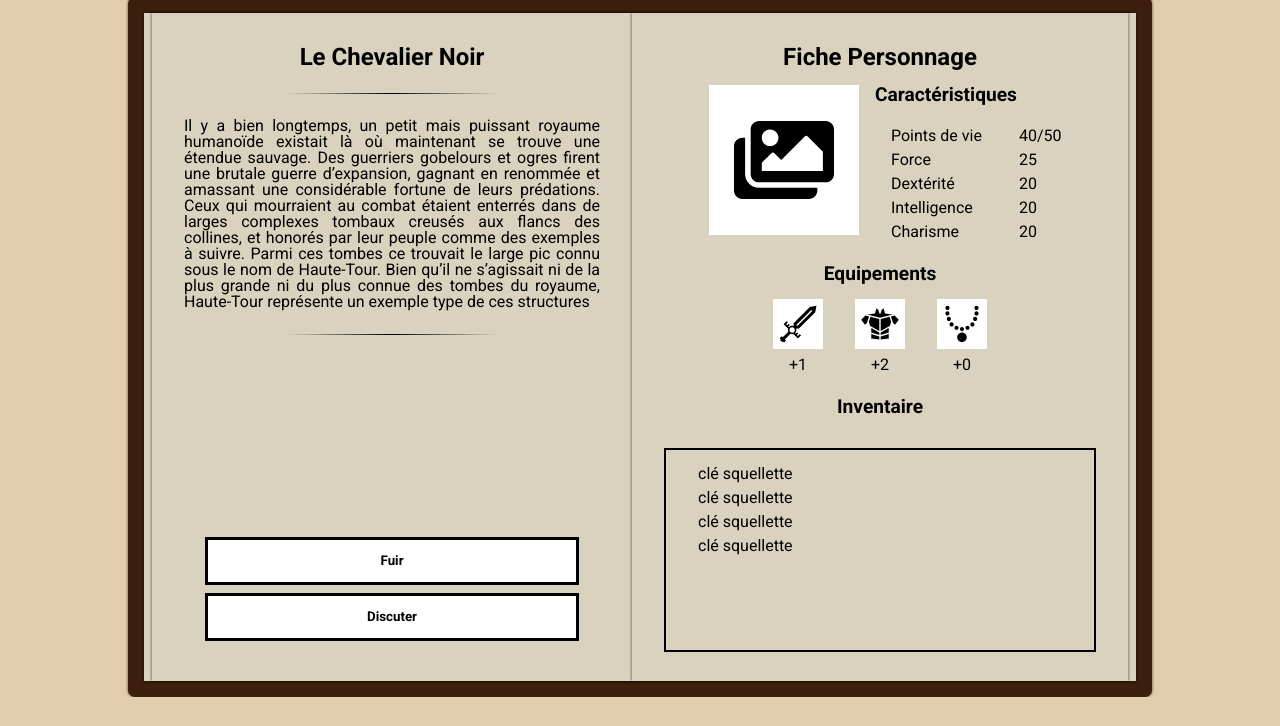
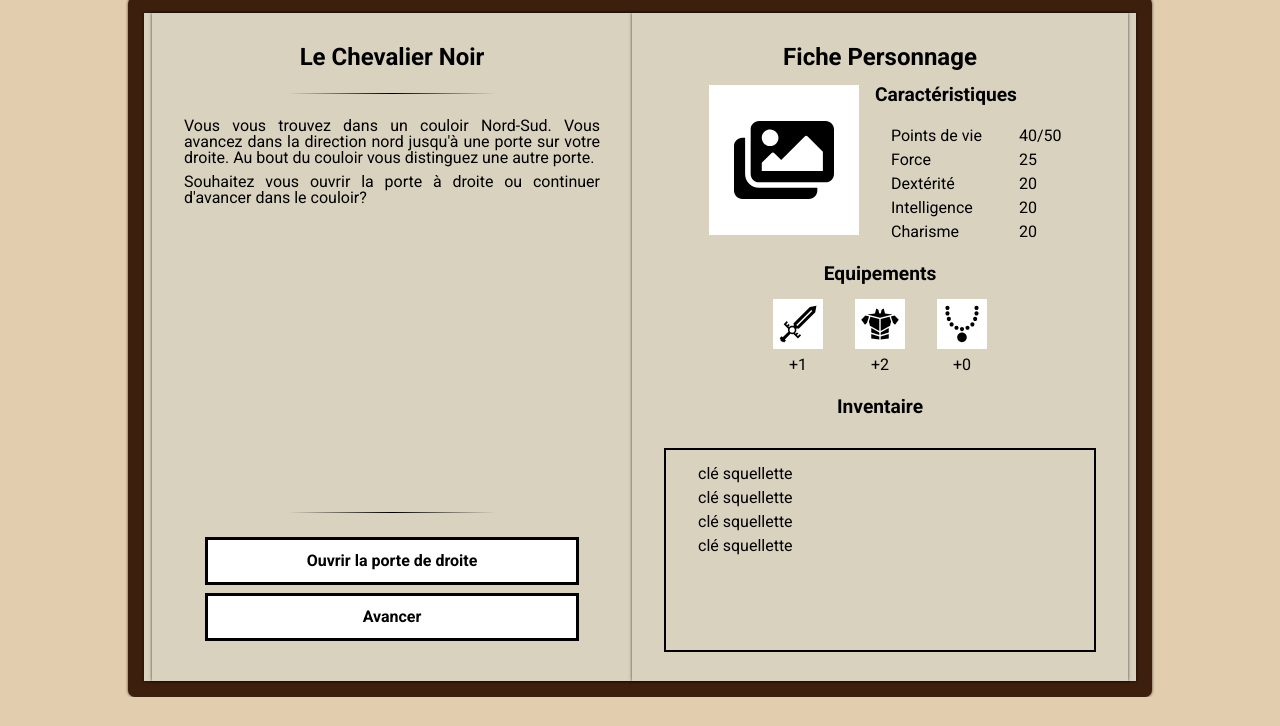
Before and after one commit to DamienCourcoux/A-Tale-of-You, a React app: page /jouer in a window 1280 px wide. Shown: the part 67-793 px from the top of the page. Built offline with nearby package versions, Linux system fonts and the light colour scheme.

Commit message:
préparation de la dynamisation du contenue

```diff
--- a/src/actions/game.js
+++ b/src/actions/game.js
@@ -1,5 +1,7 @@
 export const LOAD_STORY = 'LOAD_STORY';
 export const SAVE_STORY = 'SAVE_STORY';
+export const REQUEST_PARAGRAPH = 'REQUEST_PARAGRAPH';
+export const SAVE_PARAGRAPH = 'SAVE_PARAGRAPH';
 
 export const loadStory = () => ({
   type: LOAD_STORY,
@@ -10,3 +12,13 @@ export const saveStory = (payload) => ({
   story: payload[0],
   characters: payload[1],
 });
+
+export const requestParagraph = (choice) => ({
+  type: REQUEST_PARAGRAPH,
+  choice,
+});
+
+export const saveParagraph = (payload) => ({
+  type: SAVE_PARAGRAPH,
+  payload,
+});
--- a/src/components/Ingame/index.js
+++ b/src/components/Ingame/index.js
@@ -1,17 +1,42 @@
-import { useSelector } from 'react-redux';
+import { useSelector, useDispatch } from 'react-redux';
+
+import {
+  requestParagraph,
+} from 'src/actions/game';
+
+import parse from 'html-react-parser';
+
 import './ingame.scss';
 import { GiBroadsword, GiShoulderArmor, GiPearlNecklace } from 'react-icons/gi';
 import { FaImages } from 'react-icons/fa';
 
 const Ingame = () => {
-  const handleSelectChoice = () => {
-    console.log('SELECT_Choice');
-  };
-
-  const { characterMaxHp, characterCurrentHp } = useSelector((state) => ({
+  const {
+    paragraphDescription,
+    paragraphOption1Id,
+    paragraphOption1Text,
+    paragraphOption2Id,
+    paragraphOption2Text,
+    paragraphRollsId,
+    paragraphRollsText,
+    characterMaxHp,
+    characterCurrentHp,
+  } = useSelector((state) => ({
+    paragraphDescription: state.game.paragraphDescription,
+    paragraphOption1Id: state.game.paragraphOption1Id,
+    paragraphOption1Text: state.game.paragraphOption1Text,
+    paragraphOption2Id: state.game.paragraphOption2Id,
+    paragraphOption2Text: state.game.paragraphOption2Text,
+    paragraphRollsId: state.game.paragraphRollsId,
     characterMaxHp: state.game.characterMaxHp,
     characterCurrentHp: state.game.characterCurrentHp,
   }));
+
+  const dispatch = useDispatch();
+
+  const handleSelectChoice = (choice) => {
+    dispatch(requestParagraph(choice));
+  };
 
   return (
     <section className="ingame">
@@ -21,35 +46,43 @@ const Ingame = () => {
             <div className="ingame__page--history">
               <h1>Le Chevalier Noir</h1>
               <div className="hr" />
-              <p>
-                Il y a bien longtemps, un petit mais puissant royaume humanoïde existait
-                là où maintenant se trouve une étendue sauvage. Des guerriers gobelours
-                et ogres firent une brutale guerre d’expansion, gagnant en renommée et
-                amassant une considérable fortune de leurs prédations. Ceux qui
-                mourraient au combat étaient enterrés dans de larges complexes
-                tombaux creusés aux flancs des collines, et honorés par leur peuple
-                comme des exemples à suivre. Parmi ces tombes ce trouvait le large
-                pic connu sous le nom de Haute-Tour. Bien qu’il ne s’agissait ni
-                de la plus grande ni du plus connue des tombes du royaume,
-                Haute-Tour représente un exemple type de ces structures
-              </p>
-              <div className="hr" />
+              {parse(paragraphDescription)}
             </div>
             <div className="ingame_page--options">
+              <div className="hr" />
+              {
+                paragraphOption1Id && (
                   <button
                     className="ingame__page__button"
                     type="button"
-                onClick={() => handleSelectChoice()}
+                    onClick={() => handleSelectChoice(paragraphOption1Id)}
                   >
-                Fuir
+                    {paragraphOption1Text}
                   </button>
+                )
+              }
+              {
+                paragraphOption2Id && (
                   <button
                     className="ingame__page__button"
                     type="button"
-                onClick={() => handleSelectChoice()}
+                    onClick={() => handleSelectChoice(paragraphOption2Id)}
                   >
-                Discuter
+                    {paragraphOption2Text}
                   </button>
+                )
+              }
+              {
+                paragraphRollsId && (
+                  <button
+                    className="ingame__page__button"
+                    type="button"
+                    onClick={() => handleSelectChoice(paragraphRollsId)}
+                  >
+                    {paragraphRollsText}
+                  </button>
+                )
+              }
             </div>
           </div>
           <div className="ingame__page ingame__page__right shadow">
--- a/src/components/Ingame/ingame.scss
+++ b/src/components/Ingame/ingame.scss
@@ -194,6 +194,7 @@
     height: 3rem;
     margin: .5rem auto;
     font-weight: bold;
+    font-size: 1rem;
 
     &:hover {
       transform: scale(0.9);
--- a/src/middlewares/game.js
+++ b/src/middlewares/game.js
@@ -1,6 +1,10 @@
+// import axios from 'axios';
+
 import {
   LOAD_STORY,
   saveStory,
+  REQUEST_PARAGRAPH,
+  /* saveParagraph, */
 } from 'src/actions/game';
 
 // temporaire, à la place importer axios
@@ -27,6 +31,22 @@ const game = (store) => (next) => (action) => {
       serverRequest();
       break;
     }
+    case REQUEST_PARAGRAPH: {
+      const id = action.choice;
+
+      console.log('Request paragraph: ', id);
+
+      // axios.get(`http://3.80.80.108:3000/paragraph/${id}`)
+      //   .then((response) => {
+      //     // aller dans le reducer pour l'action success
+      //     store.dispatch(saveParagraph(response.data));
+      //   })
+      //   .catch((error) => {
+      //     console.log(error);
+      //   });
+      next(action);
+      break;
+    }
     default:
       next(action);
   }
--- a/src/reducers/game.js
+++ b/src/reducers/game.js
@@ -1,5 +1,6 @@
 import {
   SAVE_STORY,
+  SAVE_PARAGRAPH,
 } from 'src/actions/game';
 
 export const initialState = {
@@ -9,21 +10,21 @@ export const initialState = {
   classList: [],
   // Data for /jouer - left page
   // paragraphe 1
-  paragraphDescription: "<p>Vous vous trouvez face à une habitation, vous apercevez une porte.</p><p>Vous décidez d'entrer.<p>",
-  paragraphOption1Id: 2,
-  paragraphOption1Text: 'Continuer',
-  paragraphOption2Id: null,
-  paragraphOption2Text: '',
+  // paragraphDescription: "<p>Vous vous trouvez face à une habitation, vous apercevez une porte.</p><p>Vous décidez d'entrer.</p>",
+  // paragraphOption1Id: 2,
+  // paragraphOption1Text: 'Continuer',
+  // paragraphOption2Id: null,
+  // paragraphOption2Text: '',
+  // paragraphRollsId: null,
+  // paragraphRollsText: '',
+  // paragraphe 2
+  paragraphDescription: "<p>Vous vous trouvez dans un couloir Nord-Sud. Vous avancez dans la direction nord jusqu'à une porte sur votre droite. Au bout du couloir vous distinguez une autre porte.</p><p>Souhaitez vous ouvrir la porte à droite ou continuer d'avancer dans le couloir?</p>",
+  paragraphOption1Id: 3,
+  paragraphOption1Text: 'Ouvrir la porte de droite',
+  paragraphOption2Id: 7,
+  paragraphOption2Text: 'Avancer',
   paragraphRollsId: null,
   paragraphRollsText: '',
-  // paragraphe 2
-  // paragraphDescription: "<p>Vous vous trouvez dans un couloir Nord-Sud. Vous avancez dans la direction nord jusqu'à une porte sur votre droite. Au bout du couloir vous distinguez une autre porte.</p><p>Souhaitez vous ouvrir la porte à droite ou continuer d'avancer dans le couloir?</p>",
-  // paragraphOption1Id: 3,
-  // paragraphOption1Text: 'Ouvrir la porte de droite',
-  // paragraphOption2Id: 7,
-  // paragraphOption2Text: 'Avancer',
-  // paragraphRollsId: null,
-  // paragraphRollsText: '',
   // Data for /jouer - right page
   characterName: 'guerrier',
   characterPicture: 'https://cdn.pixabay.com/photo/2016/03/31/23/05/armor-1297380_960_720.png',
@@ -56,6 +57,20 @@ const reducer = (state = initialState, action = {}) => {
         storyDescription: action.story.description,
       };
     }
+    case SAVE_PARAGRAPH: {
+      return {
+        ...state,
+        // TODO a voir pour le payload
+        // payload: action.payload,
+        paragraphDescription: action.payload.description,
+        paragraphOption1Id: action.payload.id_option_1,
+        paragraphOption1Text: action.payload.option_1,
+        paragraphOption2Id: action.payload.id_option_2,
+        paragraphOption2Text: action.payload.option_2,
+        paragraphRollsId: action.payload.paragraphRollsId,
+        paragraphRollsText: action.payload.paragraphRollsText,
+      };
+    }
     default:
       return state;
   }
```
Lines whose indentation alone changed are shown as unchanged.
